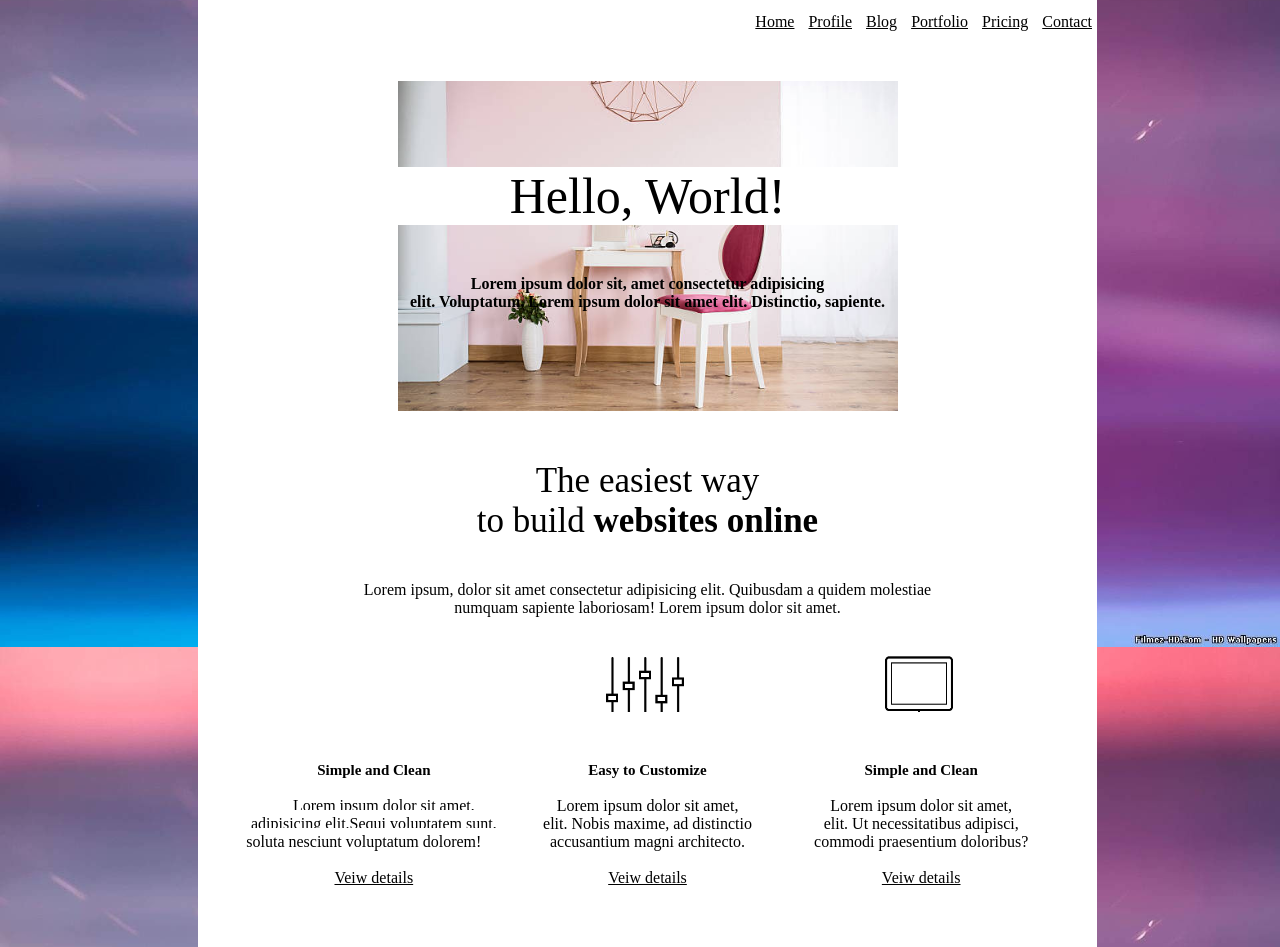
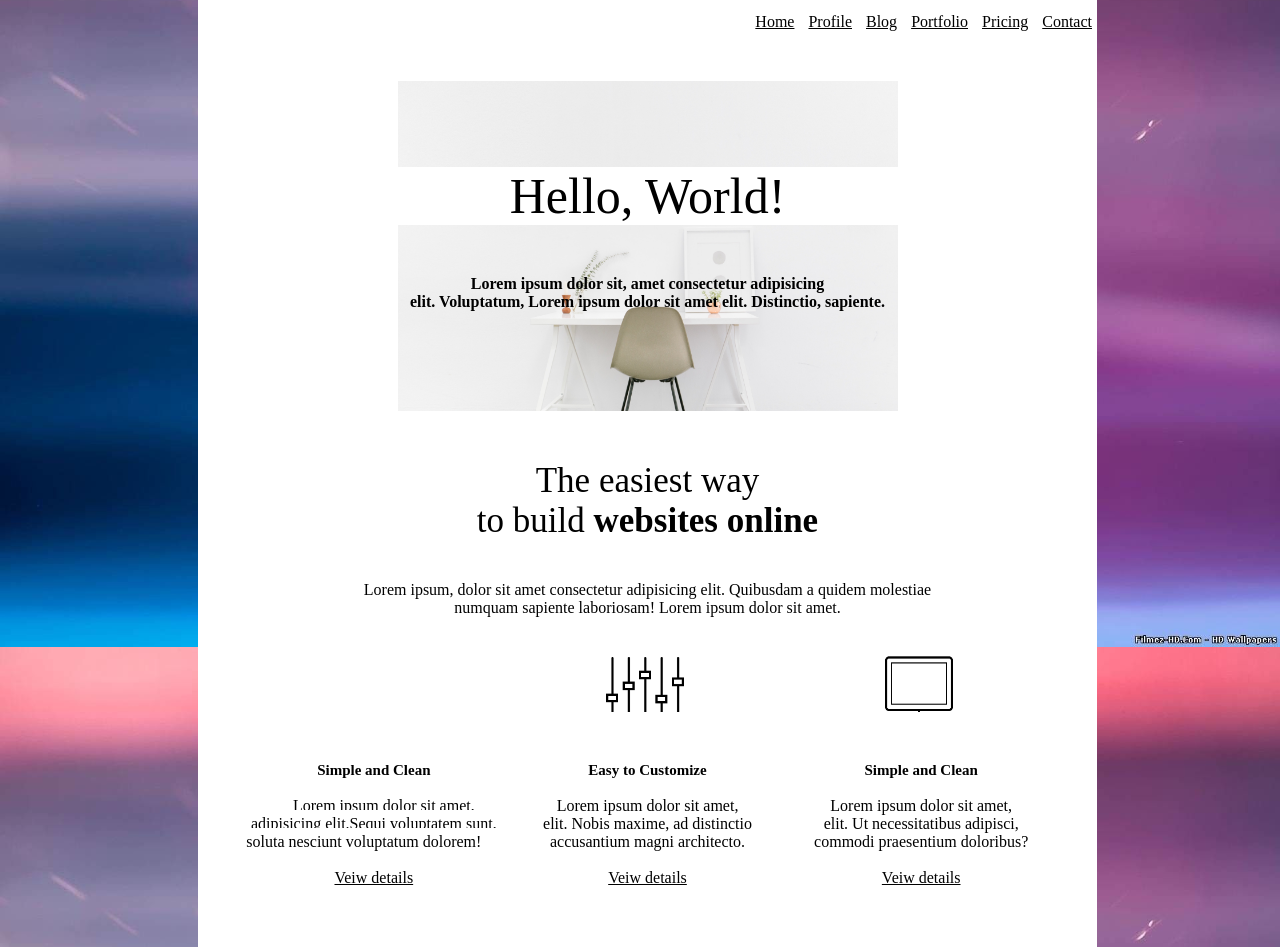
Before and after one commit to shravya-25/Moon-Wesite-Shravya, a plain HTML site: page index.html in a window 1280 px wide. Shown: the part 153-1100 px from the top of the page. Drawn offline with Linux system fonts and the light colour scheme; a web font is replaced by a local one.

Commit message:
Add files via upload

```diff
--- a/index.html
+++ b/index.html
@@ -69,7 +69,7 @@
         text-align: center;
 
         padding-bottom: 100px;
-        background-image: url("./wall6.jpg");
+        background-image: url("./Text\ inside\ image\ 1.jpg");
         background-repeat: no-repeat;
         background-position: center;
         background-size: 500px;
```
